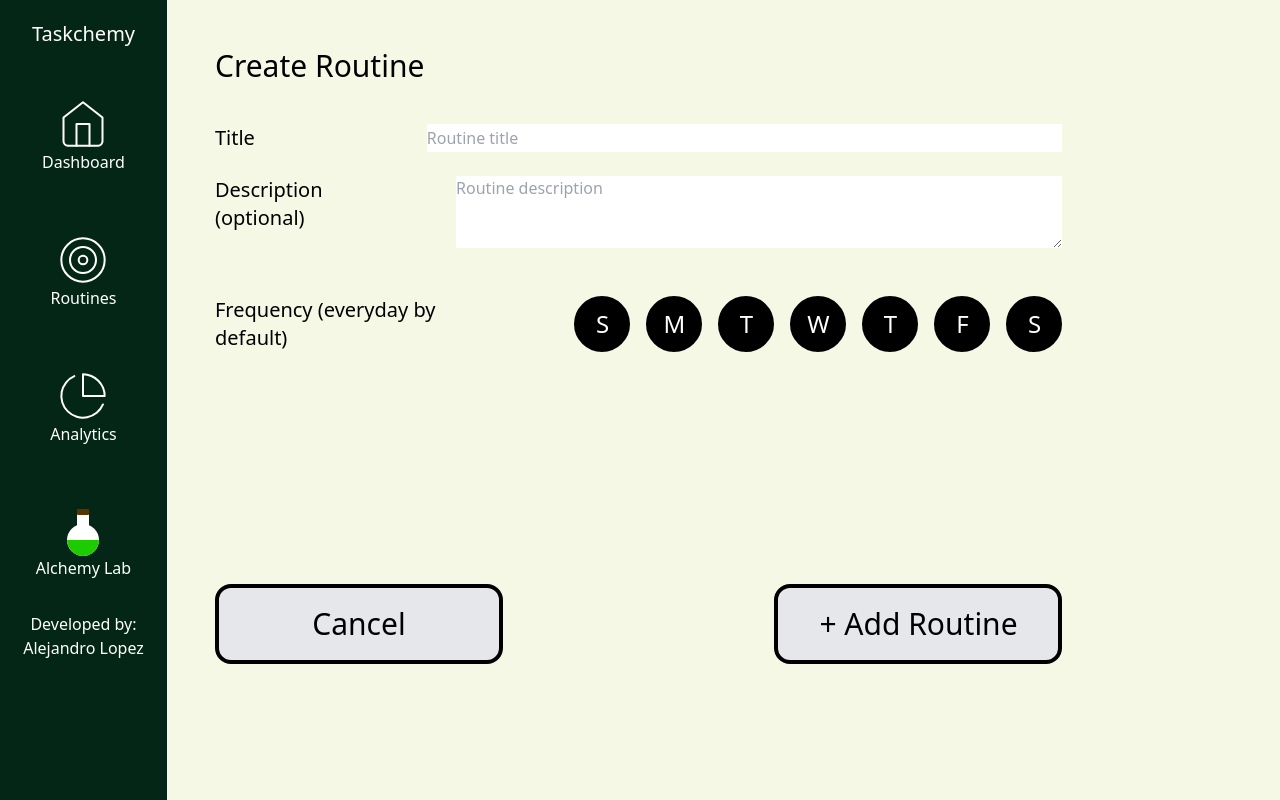
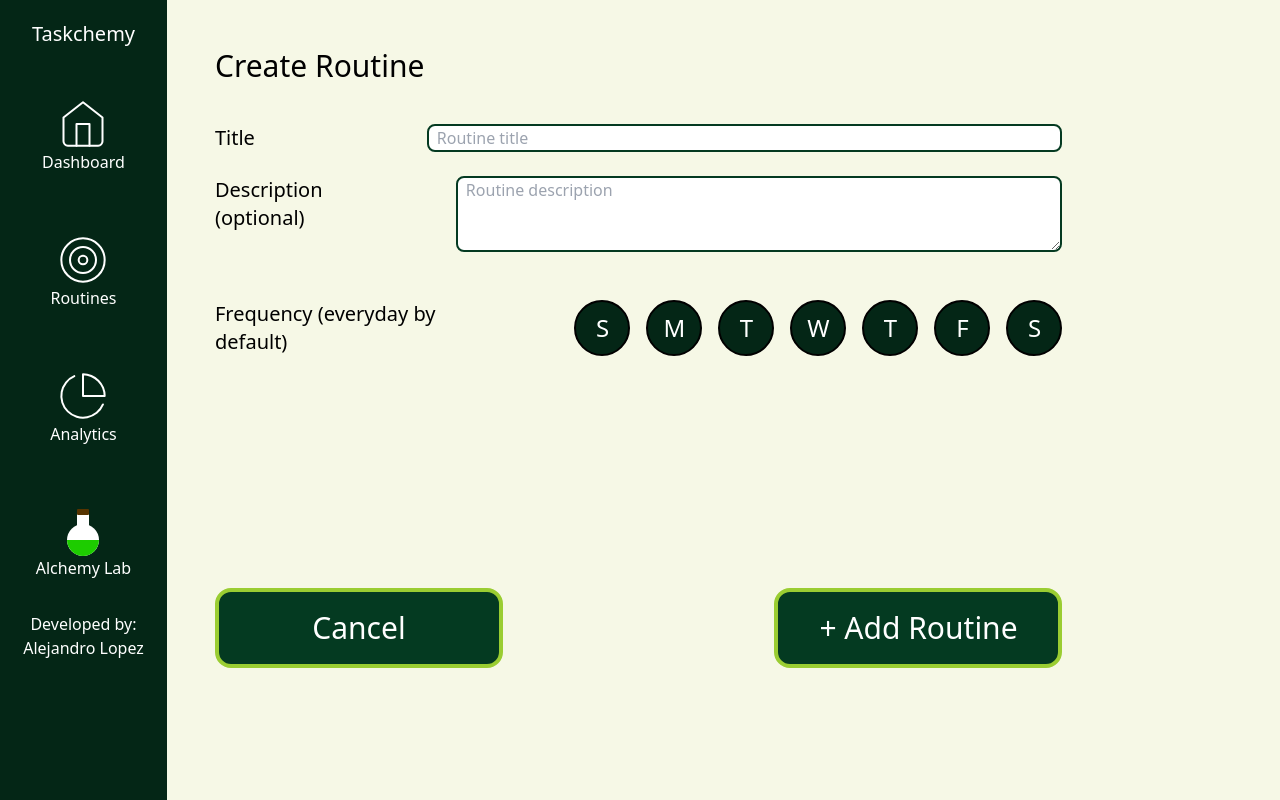
Before and after one commit to AlejandroALopez/taskchemy, a Next.js app: page /routines/create in a window 1280 px wide. Built offline with nearby package versions, Linux system fonts and the light colour scheme.

Commit message:
routines page colored + overflow bug fixed

```diff
--- a/components/routines/RoutineItem.tsx
+++ b/components/routines/RoutineItem.tsx
@@ -1,27 +1,30 @@
-import { Routine } from "../../types/RoutineTypes";
-import { DAYS_OF_WEEK } from '../../utils/constants';
+import { RoutineColorProps } from "../../types/RoutineTypes";
+import { DAYS_OF_WEEK, ROUTINE_COLORS } from '../../utils/constants';
 
-function RoutineItem(props: Routine) {
-  const DAYS = ["S", "M", "T", "W", "T", "F", "S"];
+function RoutineItem(props: RoutineColorProps) {
+  const DAYS: string[] = ["S", "M", "T", "W", "T", "F", "S"];
+  const routineColor: string = ROUTINE_COLORS[props.index % ROUTINE_COLORS.length];
 
   return (
     <li className={"flex flex-row w-10/12 mb-10"}>
       <div
         className={
-          "flex flex-row items-center w-full p-4 bg-gray-500 border-4 border-gray-400 rounded-3xl"
+          `flex flex-row items-center w-full p-4 ${routineColor} border-4 border-darkest rounded-3xl`
         }
       >
         <div className={"flex flex-col"}>
-          <p className={"text-2xl m-4 text-white"}>{props.title}</p>
+          <p className={"text-2xl m-4 text-white"}>{props.routineObj.title}</p>
           <div className={"flex flex-row"}>
             {[...Array(7)].map((value: undefined, index: number) => (
               <div
                 key={index}
-                className={`h-8 w-8 ml-4 rounded-full border-2 border-white ${
-                  props.frequency[index] ? "bg-black" : "bg-gray-300"
+                className={`h-8 w-8 ml-4 rounded-full border-2 border-black ${
+                  props.routineObj.frequency[index] ? "bg-white" : ""
                 }`}
               >
-                <p className={"text-lg text-center text-white"}>
+                <p className={`text-lg text-center ${
+                  props.routineObj.frequency[index] ? "text-black" : "text-white"
+                }`}>
                   {DAYS_OF_WEEK[index]}
                 </p>
               </div>
@@ -29,7 +32,7 @@ function RoutineItem(props: Routine) {
           </div>
         </div>
         <div className={"mx-20"}>
-          <p className={"text-lg text-center text-white"}>Streak: {props.daysFollowed} days</p>
+          <p className={"text-lg text-center text-white"}>Streak: {props.routineObj.daysFollowed} days</p>
         </div>
       </div>
     </li>
--- a/components/routines/RoutineList.tsx
+++ b/components/routines/RoutineList.tsx
@@ -1,5 +1,5 @@
 import { useRouter } from "next/router";
-import { RoutineProps } from "../../types/RoutineTypes";
+import { Routine, RoutineProps } from "../../types/RoutineTypes";
 import RoutineItem from "./RoutineItem";
 
 function RoutineList(props: RoutineProps) {
@@ -11,31 +11,28 @@ function RoutineList(props: RoutineProps) {
 
   return (
     <div className={"flex flex-col w-full"}>
-      <div className={"flex flex-row w-3/12 justify-between"}>
-        <p className={"text-3xl mb-10"}>My Routines</p>
+      <div className={"flex flex-row items-center justify-between w-3/12 mb-8"}>
+        <p className={"text-3xl"}>My Routines</p>
         <button
           onClick={addRoutineHandler}
           className={
-            "w-12 h-10 bg-gray-200 border-4 border-slate-600 rounded-md"
+            "w-12 h-12 bg-dark border-4 border-medium rounded-xl"
           }
         >
-          <p className={"text-2xl"}>+</p>
+          <p className={"text-2xl text-white"}>+</p>
         </button>
       </div>
       {props.routines.length > 0 ? (
         <ul
           className={
-            "list-none w-10/12 m-0 p-0 overflow-scroll overflow-x-hidden max-h-full"
+            "list-none w-10/12 m-0 p-0 overflow-scroll overflow-x-hidden max-h-[32rem]"
           }
         >
-          {props.routines.map((routine) => (
+          {props.routines.map((routine: Routine, index) => (
             <RoutineItem
               key={routine.id}
-              id={routine.id}
-              title={routine.title}
-              description={routine.description}
-              frequency={routine.frequency}
-              daysFollowed={routine.daysFollowed}
+              routineObj={routine}
+              index={index}
             />
           ))}
         </ul>
--- a/components/tasks/AllTaskList.tsx
+++ b/components/tasks/AllTaskList.tsx
@@ -17,7 +17,7 @@ function AllTaskList(props: TaskProps) {
   }
 
   return (
-    <div className={"flex flex-col"}>
+    <div className={"flex flex-col w-full"}>
       <div
         className={"flex flex-row w-10/12 items-center justify-between mb-10"}
       >
@@ -45,7 +45,7 @@ function AllTaskList(props: TaskProps) {
       {props.tasks.length > 0 ? (
         <ul
           className={
-            "list-none m-0 p-0 max-h-96 overflow-y-scroll overflow-x-hidden"
+            "list-none w-11/12 m-0 p-0 overflow-y-scroll max-h-[32rem] overflow-x-hidden"
           }
         >
           {props.tasks.map((task, index) => {
--- a/pages/routines/create/index.tsx
+++ b/pages/routines/create/index.tsx
@@ -61,14 +61,14 @@ function RoutineCreate() {
             <input
               onChange={(event: any) => setTitle(event.target.value)}
               value={title}
-              className={"w-9/12"}
+              className={"w-9/12 border-2 border-dark rounded-lg px-2"}
               placeholder="Routine title"
             />
           </div>
           <div className={"flex flex-row mb-6 justify-between"}>
             <p className={"text-xl mr-12"}>Description (optional)</p>
             <textarea
-              className={"w-9/12"}
+              className={"w-9/12 border-2 border-dark rounded-lg px-2"}
               placeholder="Routine description"
               rows={3}
               value={description}
@@ -82,7 +82,7 @@ function RoutineCreate() {
                 <button
                   key={index}
                   className={`flex items-center justify-center h-14 w-14 ml-4 rounded-full border-2 border-black ${
-                    frequency[index] ? "bg-black" : "bg-white"
+                    frequency[index] ? "bg-darkest" : "bg-white"
                   }`}
                   onClick={() => handleFrequencyChange(index)}
                 >
@@ -100,19 +100,19 @@ function RoutineCreate() {
           <div className={"flex flex-row justify-between mt-52"}>
             <button
               className={
-                "w-72 h-20 bg-gray-200 border-4 border-black rounded-2xl"
+                "w-72 h-20 bg-dark border-4 border-medium rounded-2xl"
               }
               onClick={cancelHandler}
             >
-              <p className={"text-3xl"}>Cancel</p>
+              <p className={"text-3xl text-white"}>Cancel</p>
             </button>
             <button
               className={
-                "w-72 h-20 bg-gray-200 border-4 border-black rounded-2xl"
+                "w-72 h-20 bg-dark border-4 border-medium rounded-2xl"
               }
               onClick={submitHandler}
             >
-              <p className={"text-3xl"}>+ Add Routine</p>
+              <p className={"text-3xl text-white"}>+ Add Routine</p>
             </button>
           </div>
         </div>
--- a/types/RoutineTypes.tsx
+++ b/types/RoutineTypes.tsx
@@ -9,3 +9,8 @@ export interface Routine {
 export interface RoutineProps {
     routines: Routine[]
 }
+
+export interface RoutineColorProps {
+    routineObj: Routine,
+    index: number, // for color variation purposes
+}
--- a/utils/constants.tsx
+++ b/utils/constants.tsx
@@ -1 +1,3 @@
 export const DAYS_OF_WEEK: string[] = ["S", "M", "T", "W", "T", "F", "S"];
+
+export const ROUTINE_COLORS: string[] = ["bg-[#246b3f]", "bg-[#24386b]", "bg-[#6b2424]"];
```
